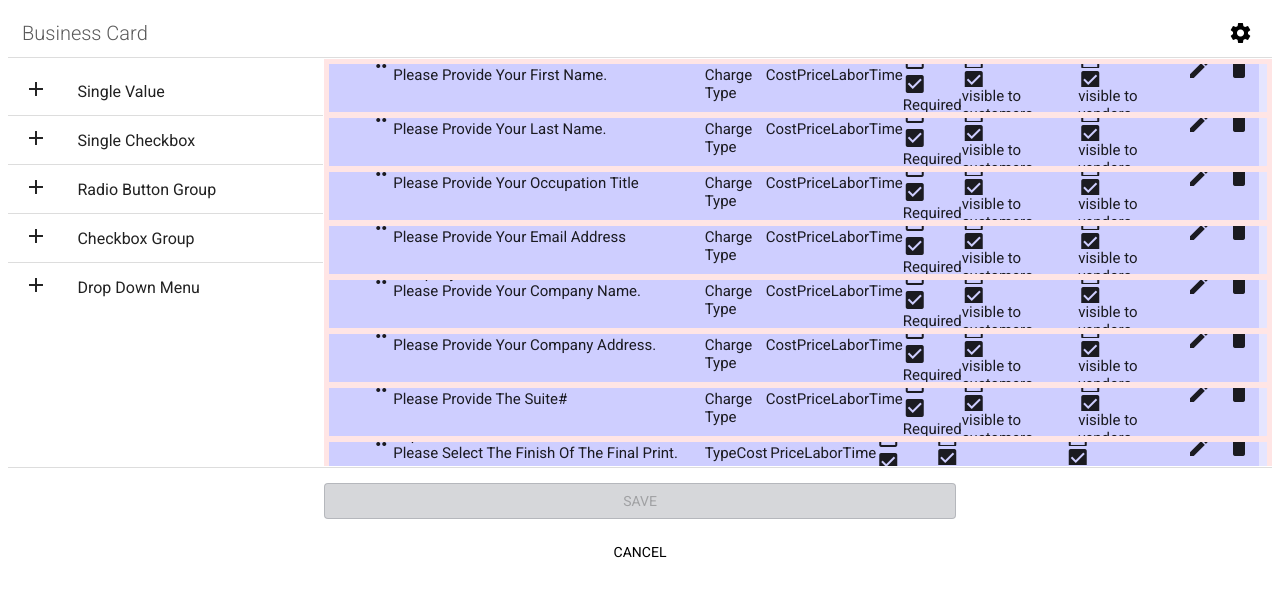
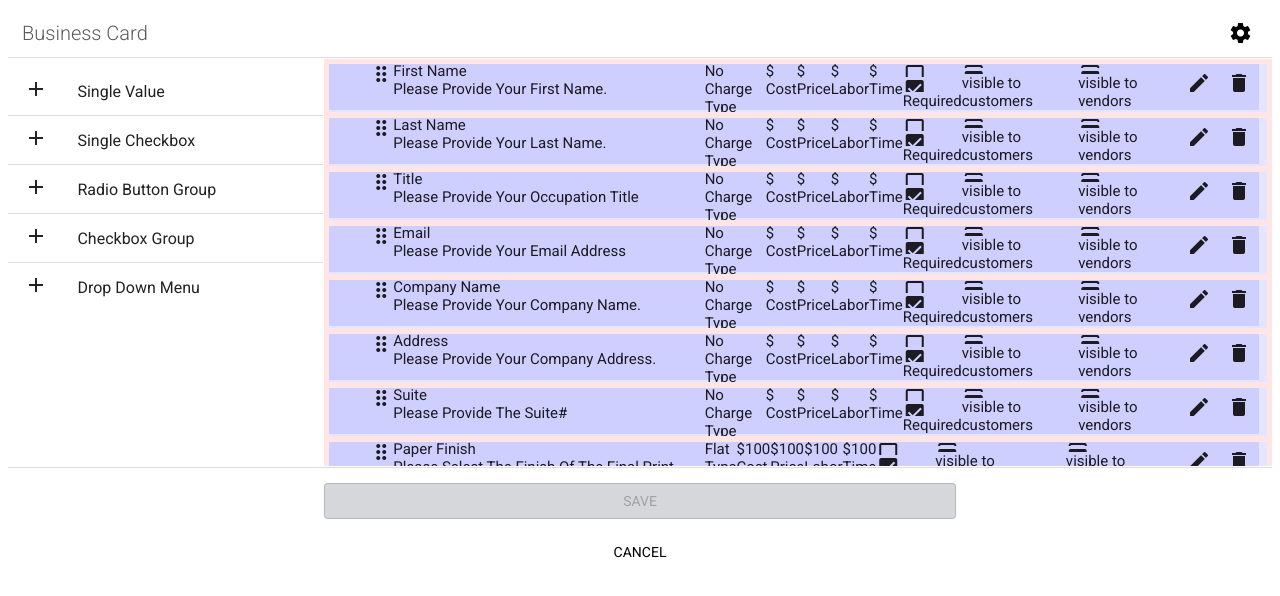
Before and after one commit to elwood-berry/esbcore-form-builder, an Angular app: page / in a window 1280 px wide. Shown: the top 596 px of the page. Built offline with nearby package versions, Linux system fonts and the light colour scheme.

Commit message:
1 file modified

```diff
--- a/src/assets/scss/_attr-item.scss
+++ b/src/assets/scss/_attr-item.scss
@@ -12,9 +12,9 @@
   .attribute-item {
     background-color: map-get($core-demo, alpha);
     cursor: grab;
-    height: 75px;
+    height: 48px;
     margin-bottom: 5px;
-    min-height: 75px;
+    min-height: 48px;
     padding-left: 40px;
     position: relative;
     width: 100%;
```
